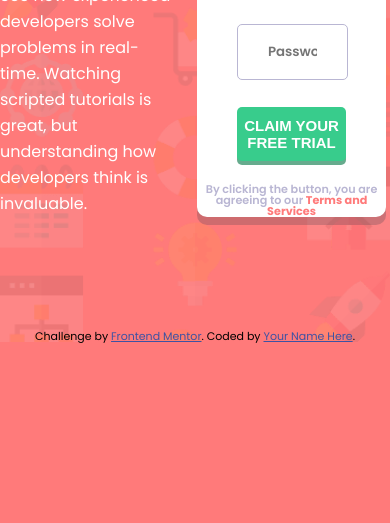
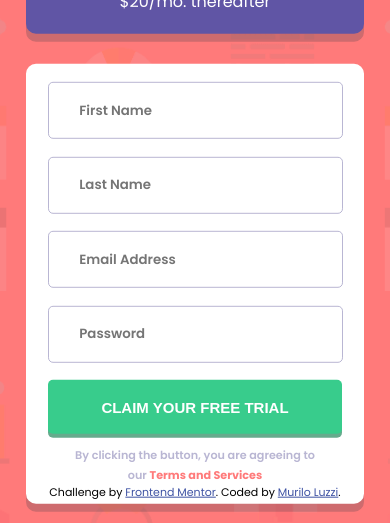
Before and after one commit to mlzzi/intro-component-with-signup-form-master, a plain HTML site: page index.html in a window 390 px wide. Shown: the part 488-1011 px from the top of the page. Before the commit the page ends 844 px from the top, so only its background shows below. Drawn offline with Linux system fonts and the light colour scheme.

Commit message:
Finished mobile version

```diff
--- a/index.html
+++ b/index.html
@@ -94,7 +94,7 @@
         Challenge by
         <a href="https://www.frontendmentor.io?ref=challenge" target="_blank"
           >Frontend Mentor</a
-        >. Coded by <a href="#">Your Name Here</a>.
+        >. Coded by <a href="javascript">Murilo Luzzi</a>.
       </p>
     </footer>
   </body>
--- a/scss/style.scss
+++ b/scss/style.scss
@@ -11,7 +11,16 @@ $font-family: "Poppins", sans-serif;
   font-family: "Poppins", sans-serif;
 }
 
+@mixin for-mobile-only {
+  @media (max-width: 768px) {
+    @content;
+  }
+}
+
 body {
+  @include for-mobile-only {
+    background-image: url("../images/bg-intro-mobile.png");
+  }
   background-color: $red;
   background-image: url("../images/bg-intro-desktop.png");
   background-repeat: no-repeat;
@@ -19,14 +28,24 @@ body {
 }
 
 main {
+  @include for-mobile-only {
+    width: 375px;
+    height: 1000px;
+    margin: 0 auto;
+  }
   display: flex;
   justify-content: center;
   align-items: center;
-  width: 99vw;
-  height: 100vh;
+  width: 100vw;
+  min-height: 100vh;
 }
 
 .container {
+  @include for-mobile-only {
+    flex-direction: column;
+    justify-content: space-around;
+    transform: translateY(-5vh);
+  }
   width: 1110px;
   min-height: 560px;
   max-height: 620px;
@@ -35,18 +54,31 @@ main {
 }
 
 .presentation {
+  @include for-mobile-only {
+    height: 50%;
+    width: fit-content;
+    text-align: center;
+  }
   width: 45%;
   display: flex;
   flex-direction: column;
   justify-content: center;
 
   &__title {
+    @include for-mobile-only {
+      font-size: 30px;
+      margin-top: 10px;
+      line-height: 35px;
+    }
     color: white;
     font-size: 50px;
     font-weight: 700;
   }
 
   &__text {
+    @include for-mobile-only {
+      margin: 30px 0;
+    }
     color: white;
     font-size: 16px;
     line-height: 26px;
@@ -55,6 +87,12 @@ main {
 }
 
 .form {
+  @include for-mobile-only {
+    width: 90%;
+    margin: auto;
+    height: 500px;
+    justify-content: stretch;
+  }
   display: flex;
   flex-direction: column;
   justify-content: space-between;
@@ -62,6 +100,12 @@ main {
   min-height: 560px;
 
   &__try-it {
+    @include for-mobile-only {
+      margin-top: 40px;
+      padding: 20px 50px;
+      font-size: 16px;
+      height: 200px;
+    }
     font-family: $font-family;
     font-size: 15px;
     background-color: $blue;
@@ -85,6 +129,10 @@ main {
   }
 
   &__container {
+    @include for-mobile-only {
+      min-height: 440px;
+      margin-bottom: 30px;
+    }
     background-color: white;
     min-height: 85%;
     border-radius: 10px;
@@ -92,6 +140,9 @@ main {
   }
 
   &__inputs {
+    @include for-mobile-only {
+      margin: 18px 22px;
+    }
     display: flex;
     flex-direction: column;
     justify-content: space-between;
@@ -100,7 +151,7 @@ main {
   }
 
   &__control {
-    height: 54px;
+    height: 56px;
     position: relative;
 
     & input {
@@ -162,6 +213,11 @@ main {
   }
 
   &__terms {
+    @include for-mobile-only {
+      margin: 0 40px;
+      line-height: 20px;
+      transform: translateY(-7px);
+    }
     text-align: center;
     color: $grayish-blue;
     font-weight: 600;
@@ -202,6 +258,10 @@ main {
 }
 
 .attribution {
+  @include for-mobile-only {
+    margin: 0 auto;
+    transform: translateY(-3vh);
+  }
   font-size: 11px;
   text-align: center;
   margin-top: -3vh;
```
Also changed, not shown: css/style.css, 1 other file.
